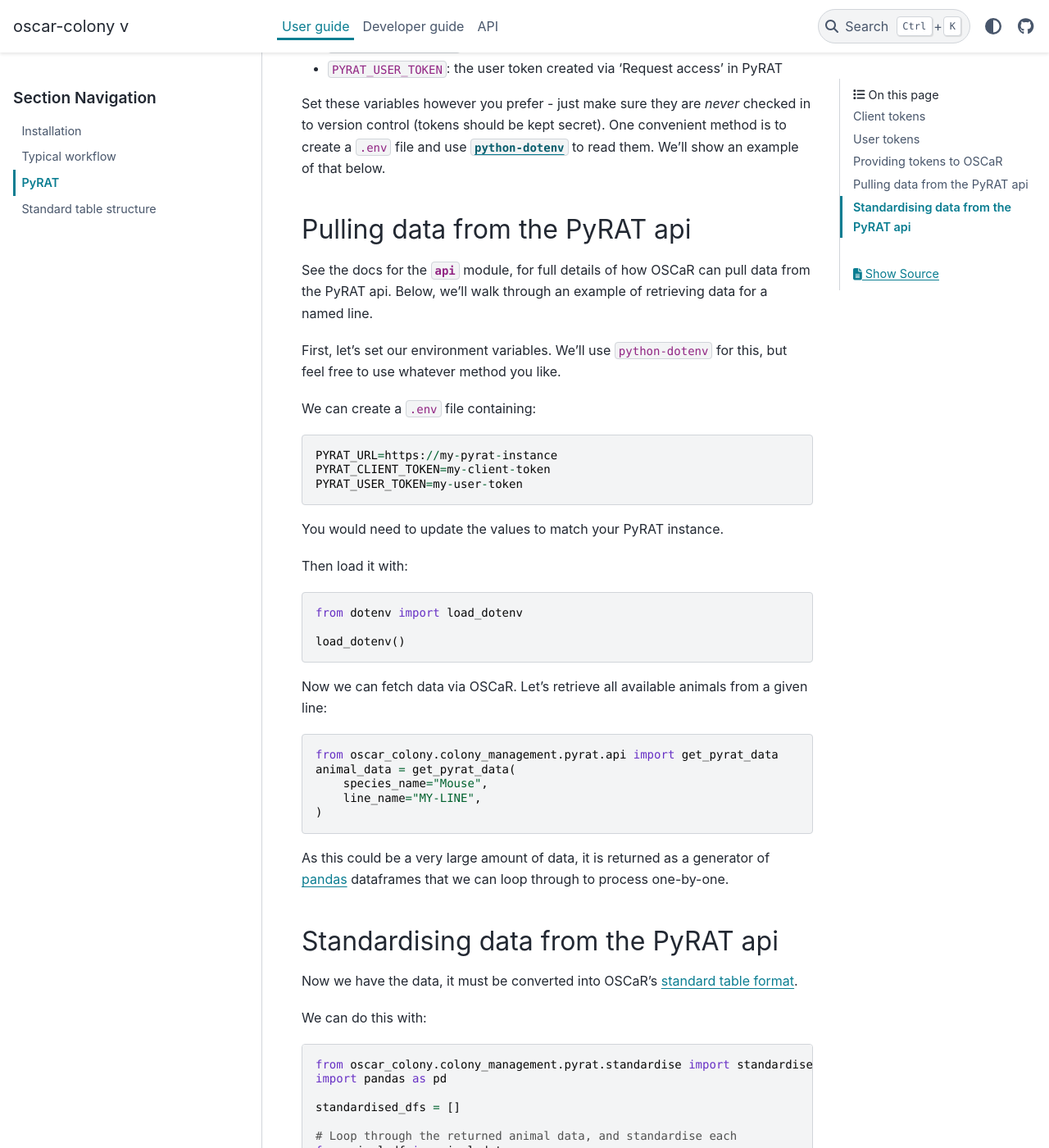
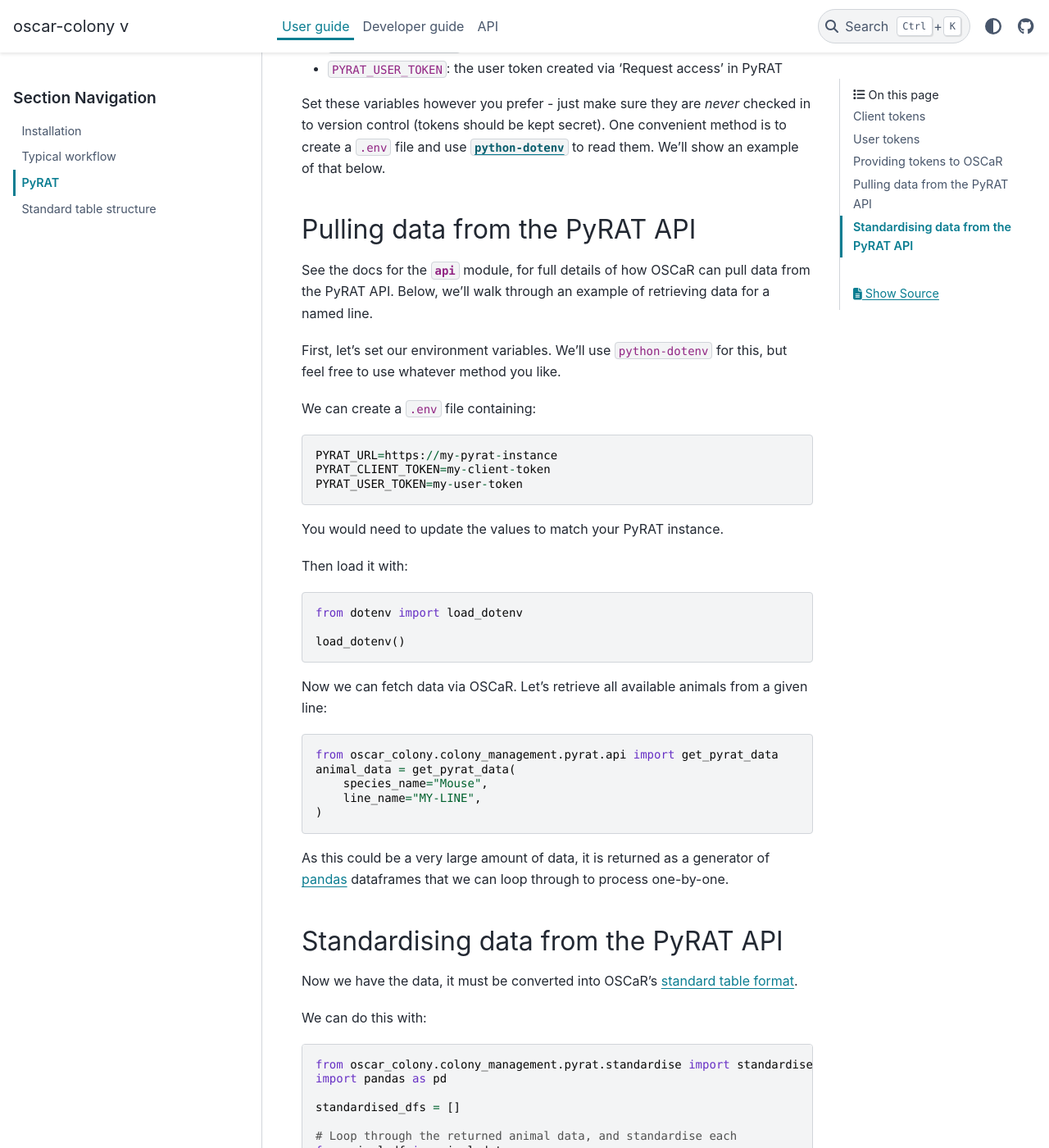
Before and after one commit to neuroinformatics-unit/OSCaR, a Sphinx documentation site: the page built from docs/source/user_guide/pyrat.md, in a window 1280 px wide and 1400 px high, scrolled down 966 px. Shown: the whole window at 82% size. Built offline with Sphinx 7.4.7 and the PyData theme 0.15.4, drawn with Linux system fonts in a browser that asks for light colours.

```diff
--- a/docs/source/user_guide/pyrat.md
+++ b/docs/source/user_guide/pyrat.md
@@ -27,9 +27,9 @@ Once all tokens have been created (as above), they can be provided to OSCaR by s
 
 Set these variables however you prefer - just make sure they are _never_ checked in to version control (tokens should be kept secret). One convenient method is to create a `.env` file and use [`python-dotenv`](https://github.com/theskumar/python-dotenv) to read them. We'll show an example of that below.
 
-## Pulling data from the PyRAT api
+## Pulling data from the PyRAT API
 
-See the docs for the {mod}`~oscar_colony.colony_management.pyrat.api` module, for full details of how OSCaR can pull data from the PyRAT api.
+See the docs for the {mod}`~oscar_colony.colony_management.pyrat.api` module, for full details of how OSCaR can pull data from the PyRAT API.
 Below, we'll walk through an example of retrieving data for a named line.
 
 First, let's set our environment variables. We'll use `python-dotenv` for this, but feel free to use whatever method you like.
@@ -61,7 +61,7 @@ animal_data = get_pyrat_data(
 As this could be a very large amount of data, it is returned as a generator of
 [pandas](https://pandas.pydata.org/) dataframes that we can loop through to process one-by-one.
 
-## Standardising data from the PyRAT api
+## Standardising data from the PyRAT API
 
 Now we have the data, it must be converted into OSCaR's [standard table format](./standard_table.md).
 
```
Also changed, not shown: docs/source/user_guide/typical_workflow.md (+1 -1 lines).
